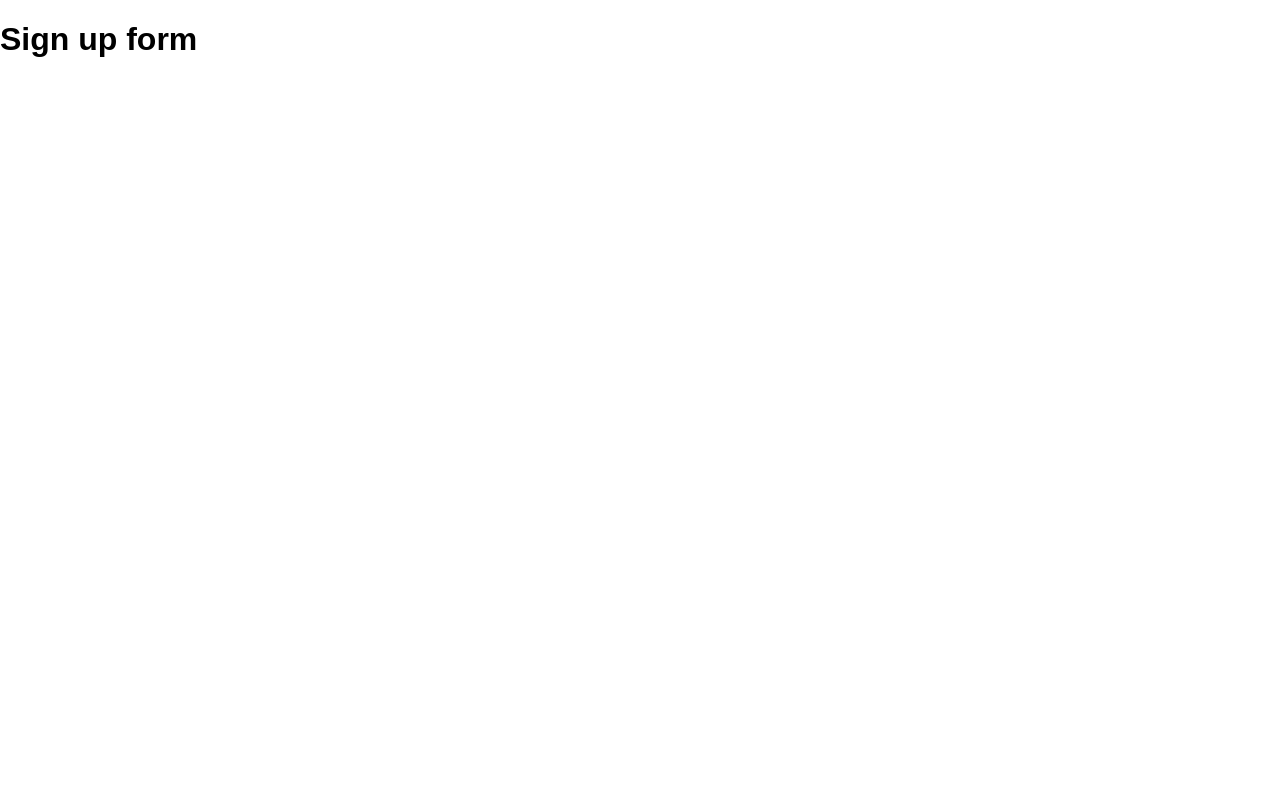
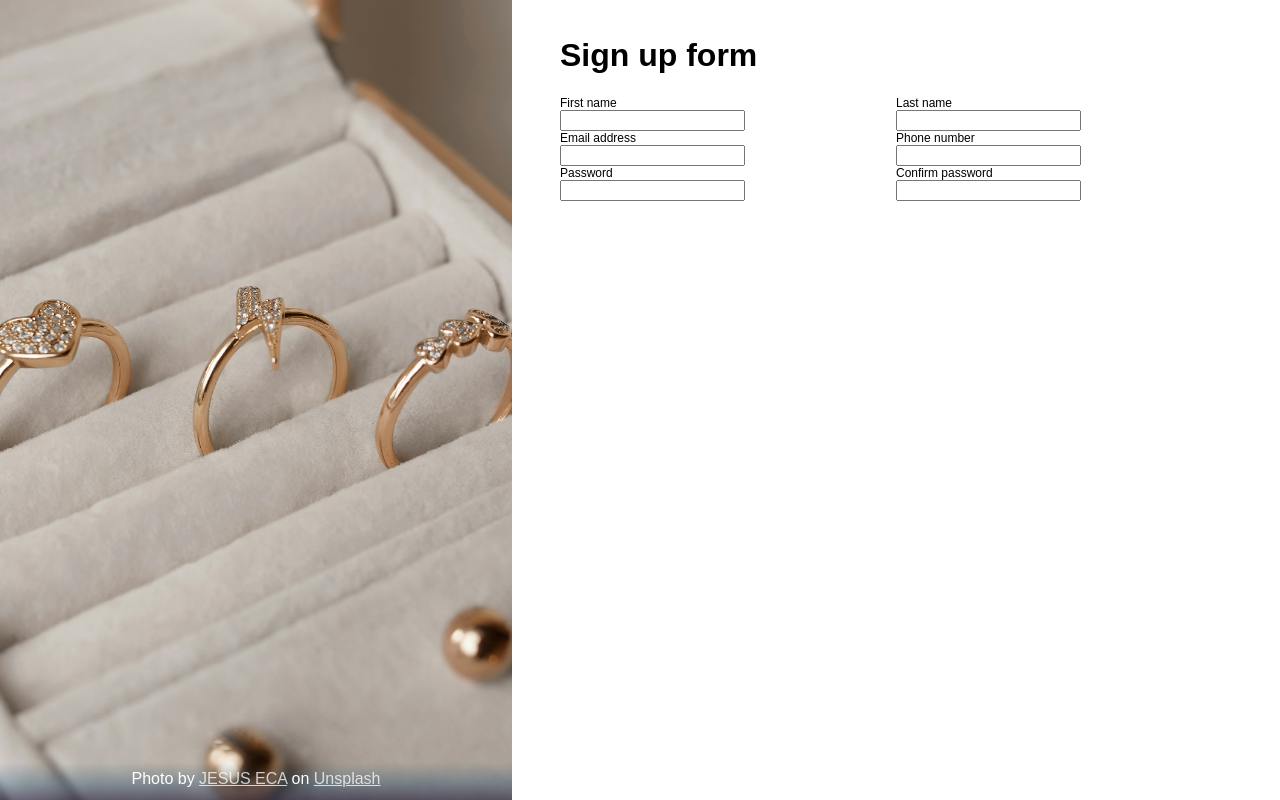
Before and after one commit to beansebrrr/sign-up, a plain HTML site: page index.html in a window 1280 px wide. Drawn offline with Linux system fonts and the light colour scheme.

Commit message:
⬆️ Update layout of webpage and setup assets 🖼️

```diff
--- a/index.html
+++ b/index.html
@@ -8,8 +8,39 @@
   <link rel="stylesheet" href="styles.css">
 </head>
 <body>
+  <div class="display-photo">
+    <p class="credit">
+      Photo by <a href="https://unsplash.com/@jesus_eca?utm_content=creditCopyText&utm_medium=referral&utm_source=unsplash">JESUS ECA</a> on <a href="https://unsplash.com/photos/three-gold-rings-in-a-white-box-wewzzx11ShI?utm_content=creditCopyText&utm_medium=referral&utm_source=unsplash">Unsplash</a>
+    </p>
+  </div>
   <main>
     <h1>Sign up form</h1>
+    <div class="form-container">
+      <div class="form-group">
+        <label for="first-name">First name</label>
+        <input id="first-name" type="text">
+      </div>
+      <div class="form-group">
+        <label for="last-name">Last name</label>
+        <input id="last-name" type="text">
+      </div>
+      <div class="form-group">
+        <label for="email-address">Email address</label>
+        <input id="email-address" type="email">
+      </div>
+      <div class="form-group">
+        <label for="phone-number">Phone number</label>
+        <input id="phone-number" type="tel">
+      </div>
+      <div class="form-group">
+        <label for="password">Password</label>
+        <input id="password" type="password">
+      </div>
+      <div class="form-group">
+        <label for="confirm-password">Confirm password</label>
+        <input id="confirm-password" type="password">
+      </div>
+    </div>
   </main>
 </body>
 </html>
--- a/styles.css
+++ b/styles.css
@@ -6,6 +6,44 @@
 
 body {
   font-family: Arial, sans-serif;
+  min-height: 100vh;
   margin: 0;
   padding: 0;
+  display: flex;
 }
+
+.display-photo {
+  width: 40%;
+  background-color: aquamarine;
+  background-image: url(./images/jesus-eca-wewzzx11ShI-unsplash.jpg);
+  background-size: cover;
+  background-repeat: no-repeat;
+  background-position: center;
+
+  .credit {
+    background: linear-gradient(0deg, rgba(2,0,36,0.5) 0%, rgba(2,53,91,0.3) 40%, rgba(0,212,255,0) 90%);
+    width: inherit;
+    text-align: center;
+    position: absolute;
+    bottom: 0;
+    margin: 0;
+    padding: 0.75em;
+    color: #ffffff;
+    a { color: inherit; opacity: 75%;}
+  }
+}
+
+main {
+  width: 60%;
+  padding: 1rem 3rem;
+}
+
+label {
+  display: block;
+  font-size: 0.75em;
+}
+
+.form-container {
+  display: grid;
+  grid-template-columns: repeat(2, 1fr);
+}
```
Also changed, not shown: images/jesus-eca-wewzzx11ShI-unsplash.jpg (added).
